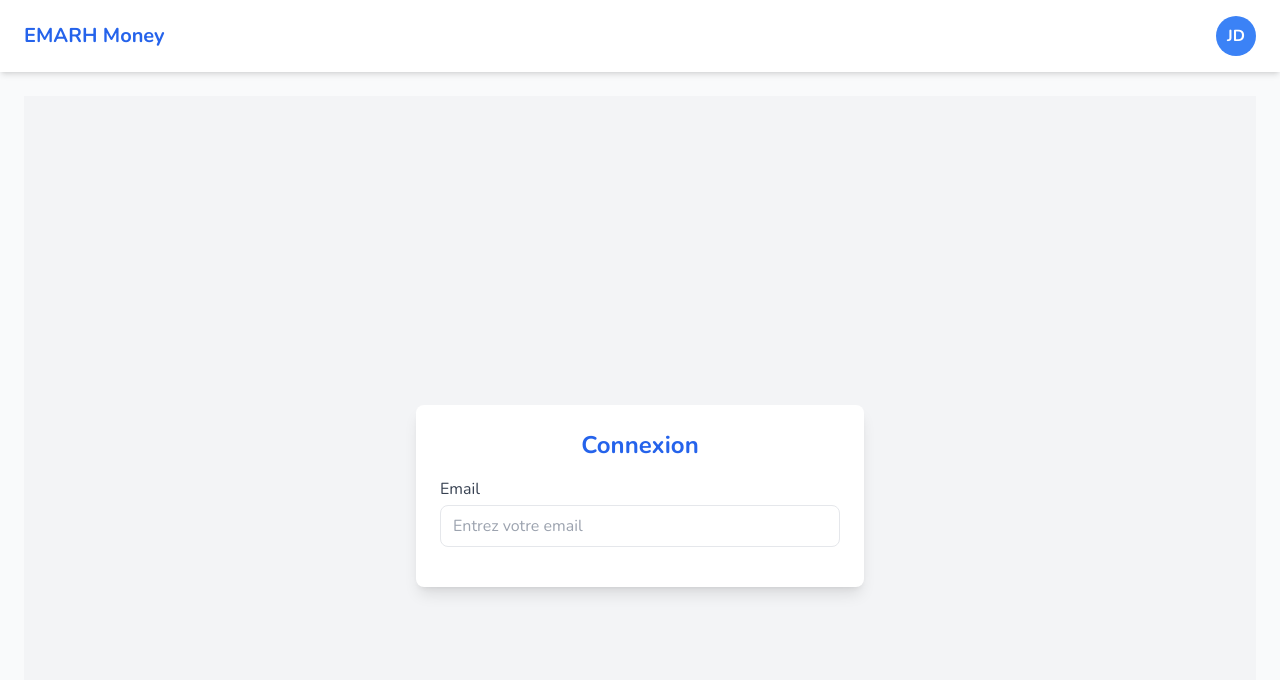
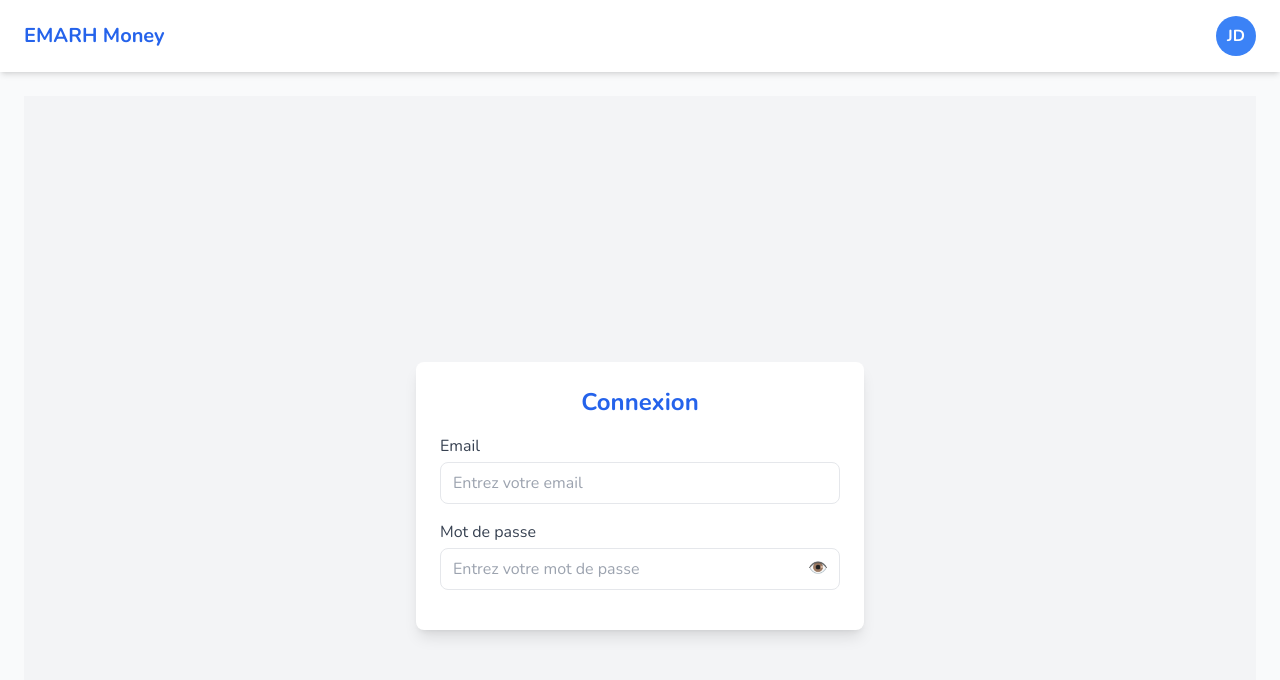
Before and after one commit to Harry8679/Emarh-Money-Front, a React (Create React App) app: page /connexion in a window 1280 px wide. Shown: the top 680 px of the page. Built offline with nearby package versions, Linux system fonts and the light colour scheme.

Commit message:
Password

```diff
--- a/src/pages/Login.jsx
+++ b/src/pages/Login.jsx
@@ -36,12 +36,28 @@ const Login = () => {
           <form onSubmit={handleSubmit} className='w-full max-w-md p-6 bg-white rounded-lg shadow-lg'>
             <h2 className="mb-4 text-2xl font-bold text-center text-blue-600">Connexion</h2>
 
+            {/* Email */}
             <div className="mb-4">
               <label htmlFor="email" className="block text-gray-700">Email</label>
               <input type="email" name='email' value={form.email} onChange={handleChange}
                 className='w-full px-3 py-2 mt-1 border rounded-lg focus:outline-none focus:ring focus:ring-blue-300'
                 placeholder='Entrez votre email'
               />
+            </div>
+
+            {/* Password */}
+            <div className="mb-4">
+              <label htmlFor="email" className="block text-gray-700">Mot de passe</label>
+              <div className="relative">
+                <input type={showPassword ? 'text':'password'} name='password' value={form.password} onChange={handleChange}
+                  className='w-full px-3 py-2 mt-1 border rounded-lg focus:outline-none focus:ring focus:ring-blue-300'
+                  placeholder='Entrez votre mot de passe'
+                />
+                <span onClick={() => setShowPassword(!showPassword)}
+                  className='absolute text-gray-500 cursor-pointer right-3 top-3 hover:text-gray-700'>
+                    {showPassword ? "🙈" : "👁️"}
+                  </span>
+              </div>
             </div>
           </form>
         </div>
```
